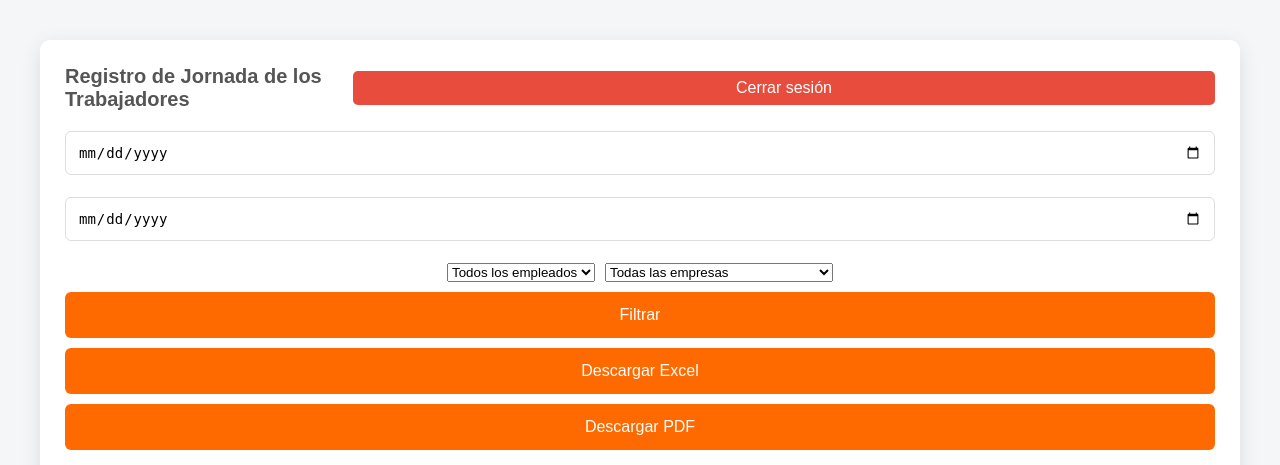
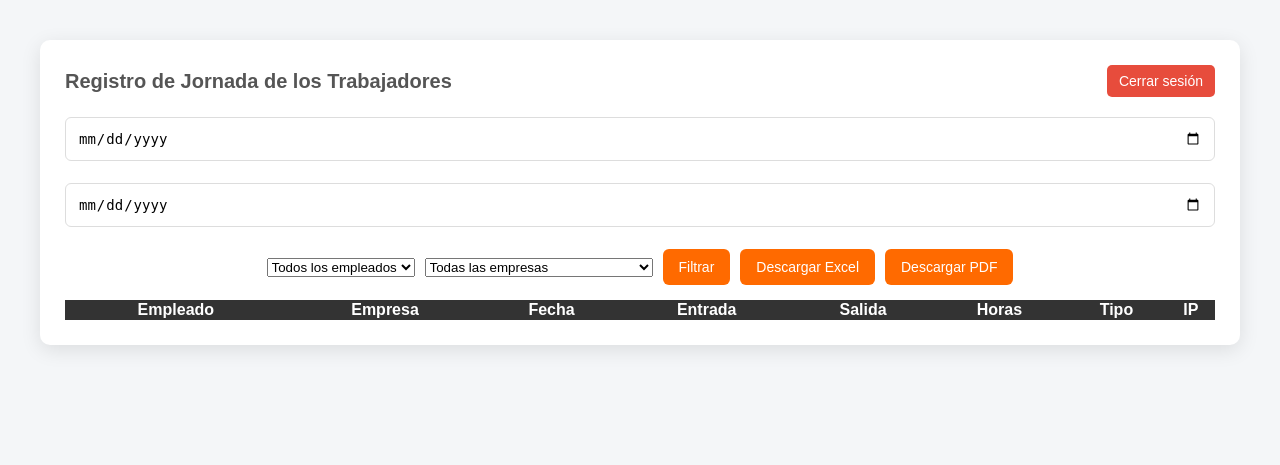
Before and after one commit to jesb1971/fichaje-app, a Python web app: template templates/admin.html in a window 1280 px wide. Shown: the top 465 px of the page. Run offline with Jinja, Linux system fonts and the light colour scheme; the template is opened without the code that fills it, so the values that code supplies are empty.

Commit message:
panel admin mejorando estilo

```diff
--- a/templates/admin.html
+++ b/templates/admin.html
@@ -60,15 +60,23 @@
 
 /* botón */
 button {
-    width: 100%;
-    padding: 14px;
+    padding: 10px 16px;
     background: #ff6a00;
     color: white;
     border: none;
     border-radius: 6px;
-    font-size: 16px;
+    font-size: 14px;
     cursor: pointer;
     transition: 0.3s;
+    width: auto; /* 🔥 CLAVE: evita botones gigantes */
+}
+
+.filtros {
+    display: flex;
+    gap: 10px;
+    flex-wrap: wrap;
+    justify-content: center;
+    align-items: center;
 }
 
 button:hover {
```
